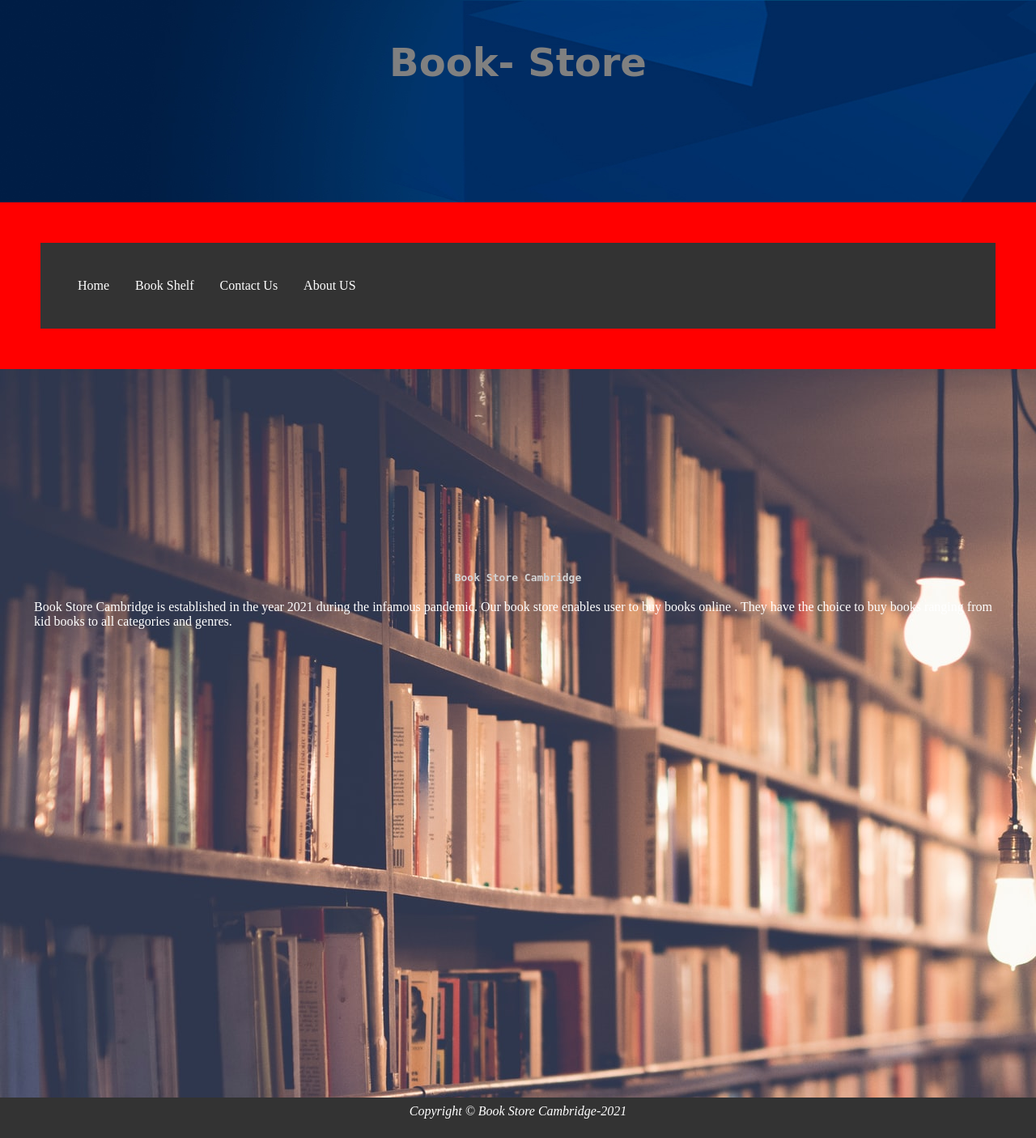
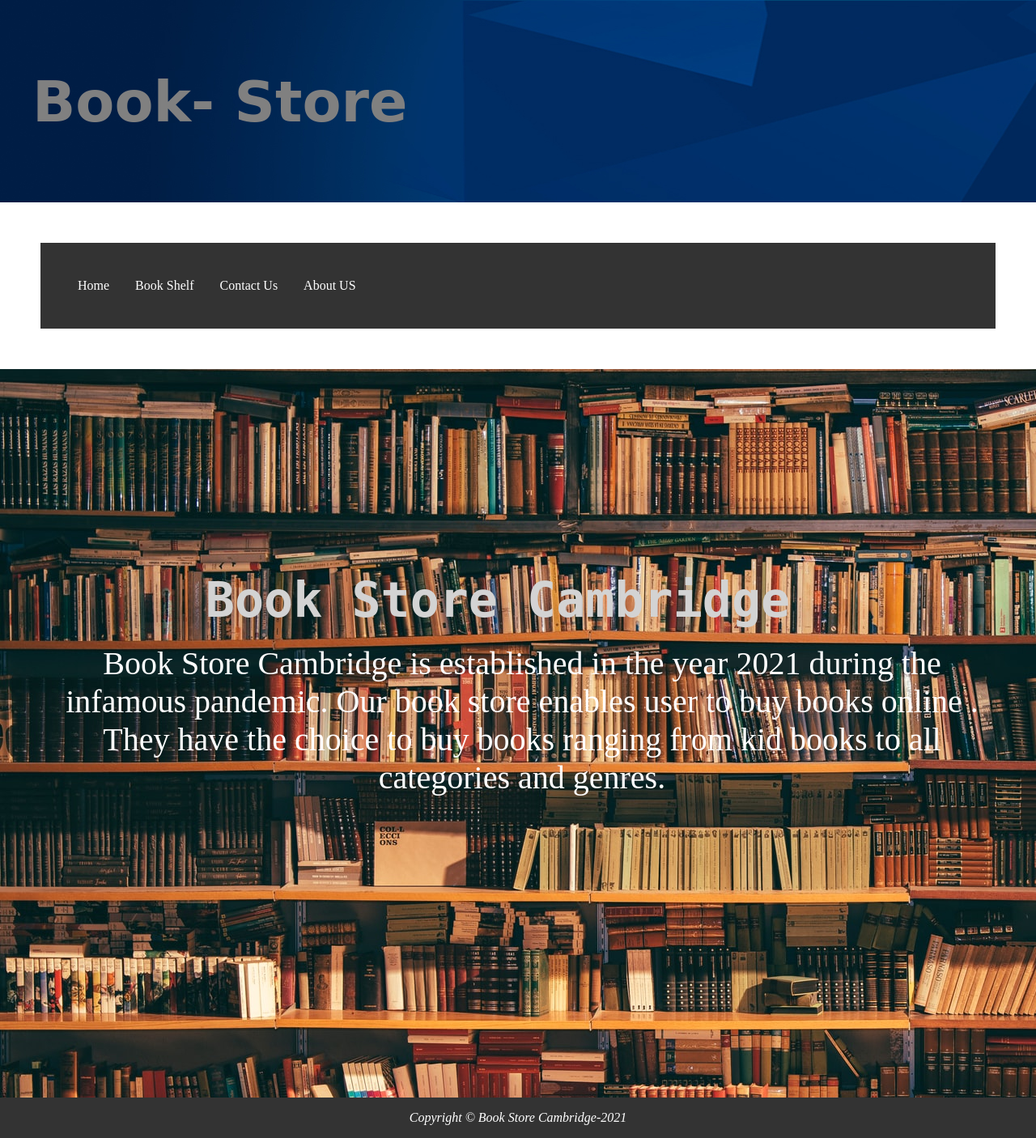
Before and after one commit to iamifk/PHP-Project-1, a PHP site: page /aboutus.php in a window 1280 px wide. Shown: the whole page at 81% size. Before the commit the page ends 1382 px from the top, so only its background shows below. Run offline with PHP 8.4, Linux system fonts and the light colour scheme.

Commit message:
improved the User interface

```diff
--- a/aboutus.php
+++ b/aboutus.php
@@ -22,7 +22,7 @@
  <div id="aboutuspage">
  <div id="about-text">
  <h2>Book Store Cambridge</h2></div>
- <p id="about-des">Book Store Cambridge is established in the year 2021 during the infamous pandemic. Our book store enables user to buy
+ <p id="bs-text">Book Store Cambridge is established in the year 2021 during the infamous pandemic. Our book store enables user to buy
  books online . They have the choice to buy books ranging from kid books to all categories and genres.</p>
  </div>
 
--- a/booklist.php
+++ b/booklist.php
@@ -59,7 +59,7 @@
 							{
 								echo "<tr>";
 								echo "<td><a href='checkout.php?id=".$row['id']."'>" . $row['bookname'] . 	"</a></td>";
-								echo "<td>" . $row['price'] . 		"</td>";
+								echo "<td>" . $row['price']." CAD" . 		"</td>";
 								echo "<td>" . $row['quantity'] . 	"</td>";
 								echo "</tr>";
 							}
--- a/contactus.php
+++ b/contactus.php
@@ -21,10 +21,13 @@
  <main>
  <div id="contactuspage">
  <div id="contact-text">
- <p>Book-Store Cambridge</p><br>
+     <div id="bs-text1">
+     <p>Book-Store Cambridge</p><br>
  <p>36 Bluebird Court Cambridge Ontario</p><br>
  <p>N1R-6P8</p><br>
  <p>Mobile: +148-44467579</p>
+     </div>
+
  </div>
 
  </div>
--- a/index.php
+++ b/index.php
@@ -21,8 +21,8 @@
  <main>
  <div id="index">
  <div id="desc">
- <h2>Book Store Cambridge</h2></div>
- <p>Book Store Cambridge is a pioneer in book collections on different subjects.Here you can get books on all your
+ <h2 id="index-text">Book Store Cambridge</h2></div>
+ <p id="bs-text">Book Store Cambridge is a pioneer in book collections on different subjects.Here you can get books on all your
  choices and enlighten yourself with knowledge.We  provide books for sell as well as on rent.
  Our books collections are so vast that  you will feel like you reached at a  library. </p>
  </div>
--- a/style.css
+++ b/style.css
@@ -1,3 +1,93 @@
+#about-text,#index-text
+{
+
+	text-align: center;
+
+}
+#about-des{
+    color:white;
+}
+
+#contact-text
+{
+	float: left;
+	padding-left: 80px;
+	padding-top: 280px;
+}
+#abc,#def{
+	margin-top:0;
+	padding-top:0;
+	text-align: center;
+}
+
+
+#aboutuspage
+{
+	background-image: url(image/background.jpg);
+
+	background-repeat: no-repeat;
+	height: 900px;
+}
+
+#book
+{
+	background-image: url(image/white.jpg);
+	background-repeat: no-repeat;
+	height: 900px;
+}
+
+#contactuspage
+{
+	background-image: url(image/background.jpg);
+	background-repeat: no-repeat;
+	height: 800px;
+}
+
+#table
+{
+	padding-top: 25px;
+
+}
+
+#quote
+{
+	float: right;
+	margin-left: 820px;
+	text-align: center;
+}
+
+#form
+{
+	float: left;
+	margin-top: 50px;
+	margin-left: 620px;
+	font-size: 25px;
+    color: black;
+
+}
+#bs-text{
+	text-align: center;
+	padding-left: 70px;
+	padding-right:70px;
+	color: white;
+}
+
+#bs-text1{
+	text-align: center;
+	padding-left: 310px;
+	padding-right:310px;
+	color: white;
+}
+
+#bs-text2{
+	text-align: center;
+	padding-left: 310px;
+	padding-right:380px;
+	color: white;
+}
+
+
+
 h1
 {
 
@@ -111,7 +201,10 @@ li a {
 }
 
 li a:hover {
-    background-color: purple;
+    background-color: blue;
+}
+td a:hover{
+	color:blue;
 }
 
 
@@ -150,6 +243,10 @@ td, th
 	padding: 10px;
 	border:2px solid #333;
 	text-align: left;
+
+}
+td a{
+	text-decoration: none;
 }
 
 
@@ -165,202 +262,3 @@ td, th
 	background-repeat: no-repeat;
 	height: 900px;
 }
-
-#aboutuspage
-{
-	background-image: url(image/background.jpg);
-
-	background-repeat: no-repeat;
-	height: 900px;
-}
-
-#book
-{
-	background-image: url(image/white.jpg);
-	background-repeat: no-repeat;
-	height: 900px;
-}
-
-#contactuspage
-{
-	background-image: url(image/background.jpg);
-	background-repeat: no-repeat;
-	height: 800px;
-}
-
-#table
-{
-	padding-top: 25px;
-
-}
-
-#quote
-{
-	float: right;
-	margin-left: 820px;
-	text-align: center;
-}
-
-#form
-{
-	float: left;
-	margin-top: 50px;
-	margin-left: 620px;
-	font-size: 25px;
-    color: black;
-
-}
-
-
-
-
-#about-text
-{
-
-	text-align: center;
-
-}
-#about-des{
-    color:white;
-}
-
-#contact-text
-{
-	float: left;
-	padding-left: 80px;
-	padding-top: 280px;
-}
-
-
-@media only screen and (max-width: 760px),
-(min-device-width: 768px) and (max-device-width: 1024px)
-{
-
-	#container
-	{
-		width: 100%;
-		min-width: 0;
-		margin: 0;
-		padding: 0;
-		background-color: red;
-	}
-
-	#about_quote
-	{
-		padding: 2em;
-		margin: 1em;
-	}
-
-	#home
-	{
-		background-image: none;
-		padding: 1em;
-		background-color: #ccc;
-		margin:0;
-		padding: 0;
-	}
-
-	#info
-	{
-		margin: 0;
-		float: none;
-		padding: 0;
-	}
-
-	#table
-	{
-		margin:0;
-	}
-
-	#product
-	{
-		margin: 0;
-	}
-
-	table
-	{
-		width: 100%;
-	}
-
-	td,th
-	{
-		padding: 0;
-		text-align: left;
-	}
-
-	body
-	{
-		margin: 0;
-		padding: 0;
-	}
-
-	header
-	{
-		padding-top: 1px;
-	}
-
-
-	h1
-	{
-		font-size: 3em;
-		padding: 1em;
-		width: 85%;
-		text-align: center;
-	}
-
-	footer
-	{
-		padding: 0.5em;
-		margin: 0;
-	}
-
-
-	main
-	{
-		padding:0;
-		margin: 0;
-		float: none;
-	}
-
-		h2, h3, h4, p
-	{
-		font-size:1em;
-		padding-left: 2em;
-		padding-right: 2em;
-	}
-
-	table, thead, tbody, th, td, tr
-	{
-		display: block;
-	}
-
-	thead tr
-	{
-		position: absolute;
-		top: -9999px;
-		left: -9999px;
-	}
-
-	tr
-	{
-		border: 1px solid #333;
-	}
-
-	td
-	{
-	border: none;
-	border-bottom: 1px solid #CCC;
-	position: relative;
-	}
-
-	td:before
-	{
-	position: absolute;
-	top: 6px;
-	left: 6px;
-	width: 45%;
-	padding-right: 10px;
-	white-space: nowrap;
-	}
-
-}
```
Also changed, not shown: thankyou.php (+5 -4 lines), image/background.jpg.
